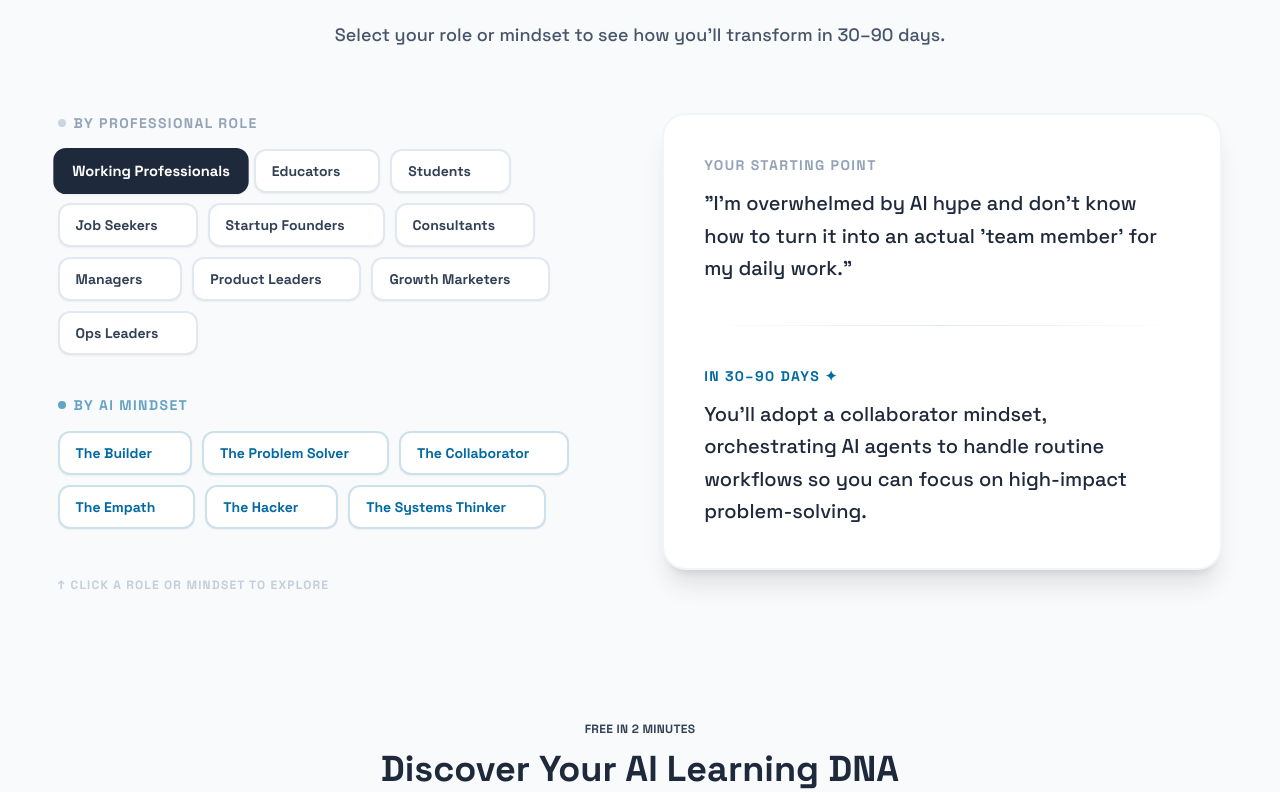
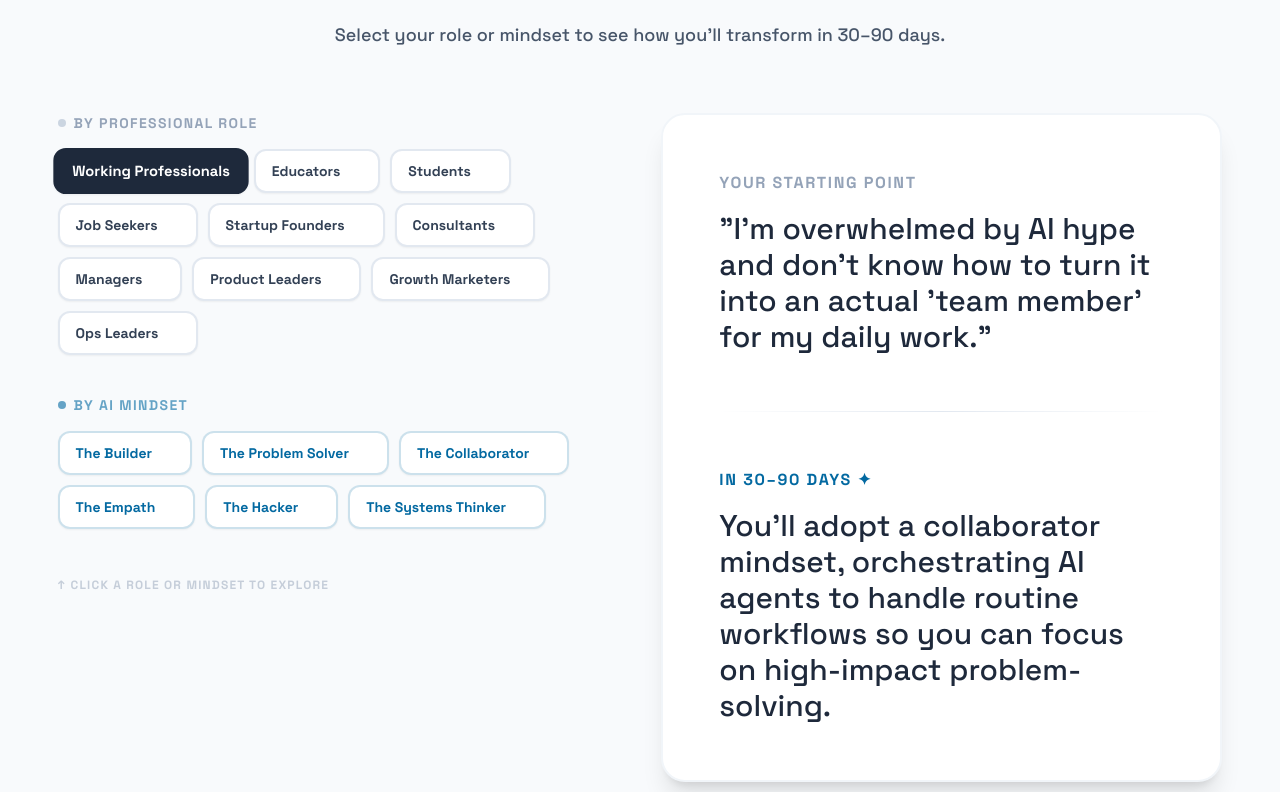
Before and after one commit to teachme-ai/teachmeai-home-site, a Next.js app: page / in a window 1280 px wide. Shown: the part 908-1700 px from the top of the page. Built offline with nearby package versions, Linux system fonts and the light colour scheme.

Commit message:
style: increase font size and container height for bento text

```diff
--- a/components/audience-bento.tsx
+++ b/components/audience-bento.tsx
@@ -159,15 +159,15 @@ export function AudienceBento() {
           </div>
 
           {/* Dynamic Content Reveal */}
-          <div className="w-full md:w-1/2 bg-white rounded-3xl shadow-xl p-8 md:p-10 border-2 border-slate-100 transition-all duration-300 md:sticky md:top-32 flex flex-col justify-center min-h-[400px]">
+          <div className="w-full md:w-1/2 bg-white rounded-3xl shadow-xl p-8 md:p-14 border-2 border-slate-100 transition-all duration-300 md:sticky md:top-32 flex flex-col justify-center min-h-[500px]">
              <div>
-                <p className="text-xs md:text-sm font-bold text-slate-400 uppercase tracking-widest mb-3">Your Starting Point</p>
-                <p className="text-xl text-slate-800 leading-relaxed font-medium mb-8">"{allContent[selectedAudience as keyof typeof allContent].start}"</p>
+                <p className="text-sm md:text-base font-bold text-slate-400 uppercase tracking-widest mb-4">Your Starting Point</p>
+                <p className="text-2xl md:text-3xl text-slate-800 leading-relaxed font-medium mb-10">"{allContent[selectedAudience as keyof typeof allContent].start}"</p>
               </div>
-              <div className="w-full h-px bg-gradient-to-r from-transparent via-slate-200 to-transparent my-2" />
+              <div className="w-full h-px bg-gradient-to-r from-transparent via-slate-200 to-transparent my-4" />
               <div>
-                <p className="text-xs md:text-sm font-bold text-brand-primary uppercase tracking-widest mt-8 mb-3">In 30–90 Days ✦</p>
-                <p className="text-xl text-slate-800 leading-relaxed font-medium">{allContent[selectedAudience as keyof typeof allContent].end}</p>
+                <p className="text-sm md:text-base font-bold text-brand-primary uppercase tracking-widest mt-10 mb-4">In 30–90 Days ✦</p>
+                <p className="text-2xl md:text-3xl text-slate-800 leading-relaxed font-medium">{allContent[selectedAudience as keyof typeof allContent].end}</p>
               </div>
           </div>
         </div>
```
